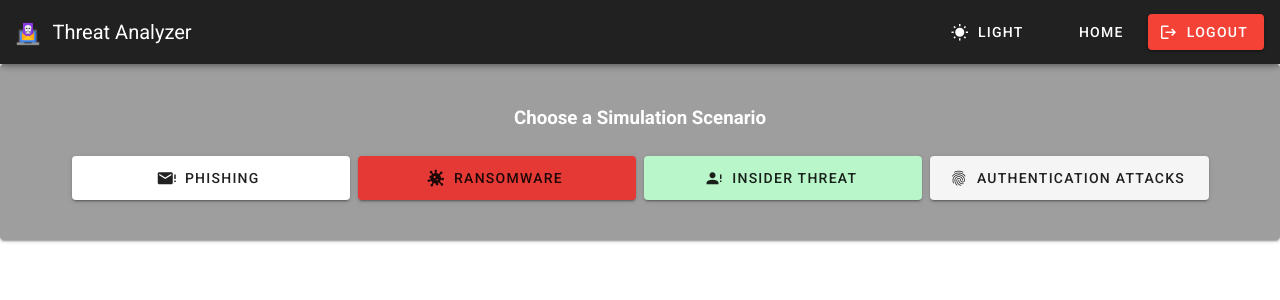
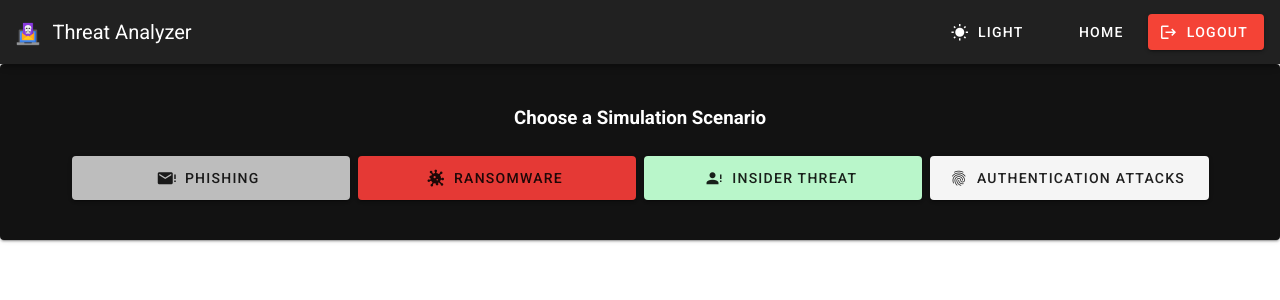
Before and after one commit to pornimarahane/Threat-Analyzer, a Vue app in the folder frontend/: page /simulator in a window 1280 px wide. Shown: the top 300 px of the page. Built offline with nearby package versions, Linux system fonts and the light colour scheme; sample sign-in values are in the browser's storage.

Commit message:
full project completed updated code 2.0

```diff
--- a/frontend/src/components/SimulatorHome.vue
+++ b/frontend/src/components/SimulatorHome.vue
@@ -1,11 +1,11 @@
 <template>
-  <v-card color="#9E9E9E" class="pa-4">
+  <v-card color="#121212" class="pa-4">
 
     <v-container class="pa-6 text-center">
       <h3 class="white--text mb-6">Choose a Simulation Scenario</h3>
       <v-row justify="center" align="center" dense>
         <v-col cols="12" md="6" lg="3">
-          <v-btn block large color="white" @click="$emit('scenario-selected', 'phishing')">
+          <v-btn block large color="grey lighten-1" @click="$emit('scenario-selected', 'phishing')">
             <v-icon left>mdi-email-alert</v-icon> Phishing
           </v-btn>
         </v-col>
```
